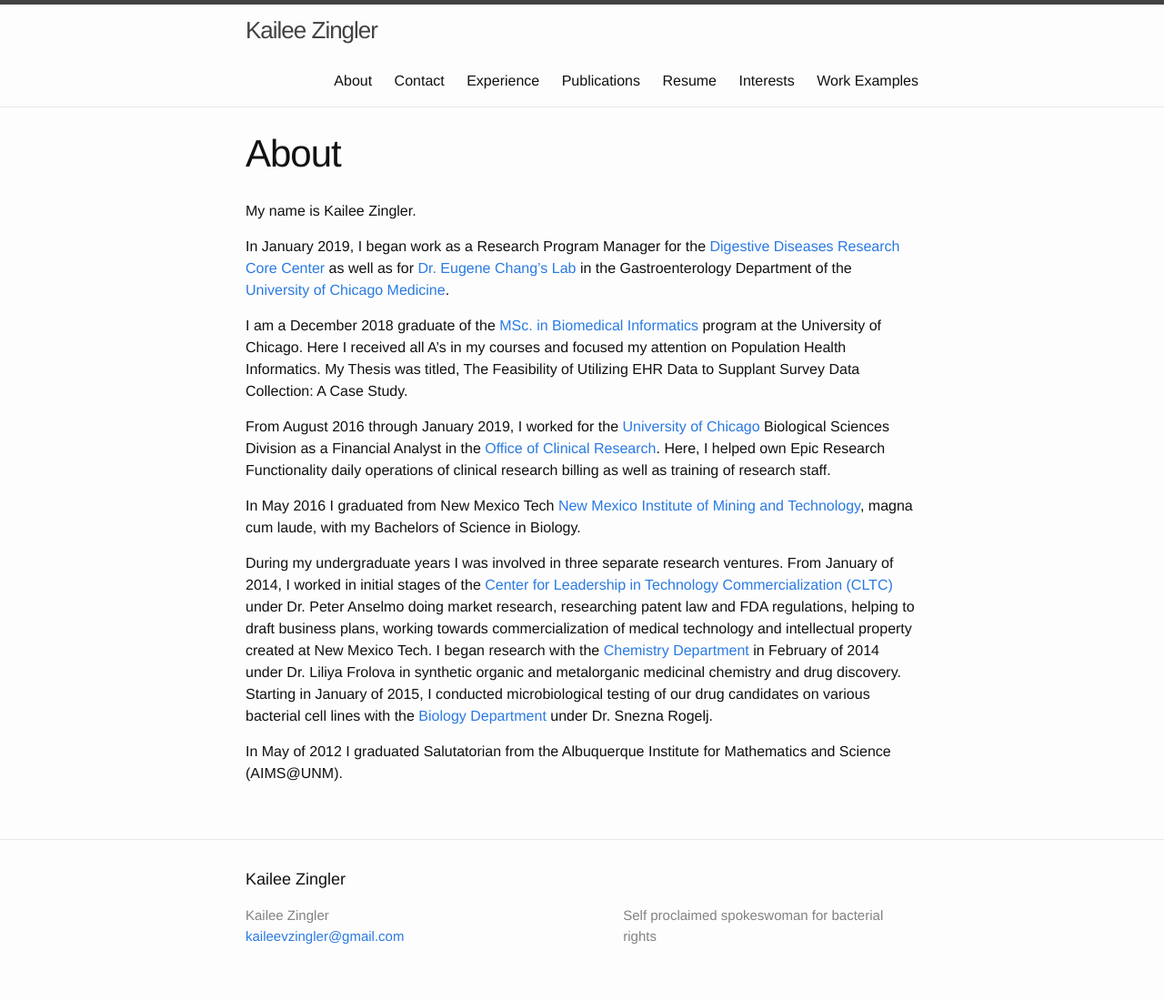
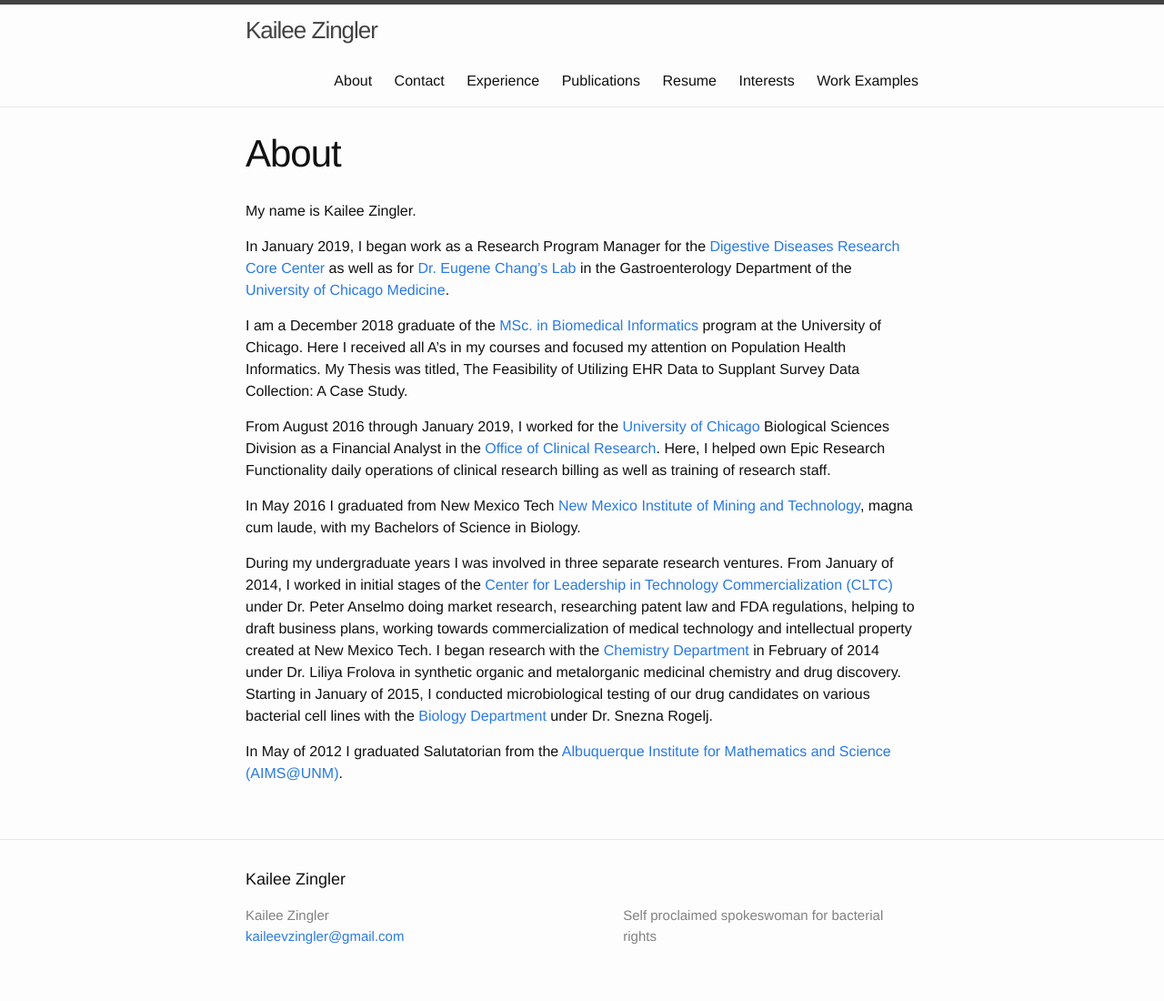
Before and after one commit to kzingler/kzingler.github.io, a Jekyll site: the page built from about.md, in a window 1280 px wide. Shown: the whole page at 91% size. Built offline with Jekyll 4.4.1, drawn with Linux system fonts in a browser that asks for light colours; some of the changed lines change nothing that is shown.

Commit message:
added HS link

```diff
--- a/about.md
+++ b/about.md
@@ -28,4 +28,4 @@
 microbiological testing of our drug candidates on various bacterial cell lines with the [Biology
 Department](http://infohost.nmt.edu/~biology/) under Dr. Snezna Rogelj.
 
-In May of 2012 I graduated Salutatorian from the Albuquerque Institute for Mathematics and Science (AIMS@UNM).
+In May of 2012 I graduated Salutatorian from the [Albuquerque Institute for Mathematics and Science (AIMS@UNM)](http://www.aims-unm.org).
```
